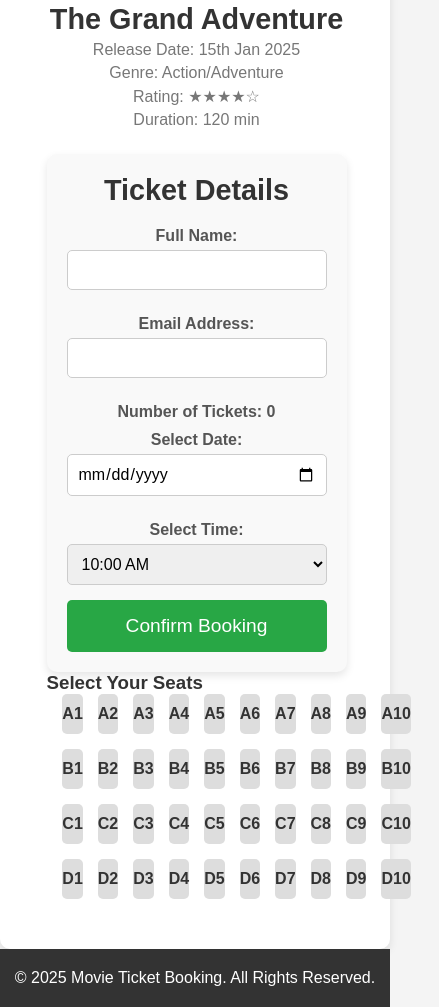
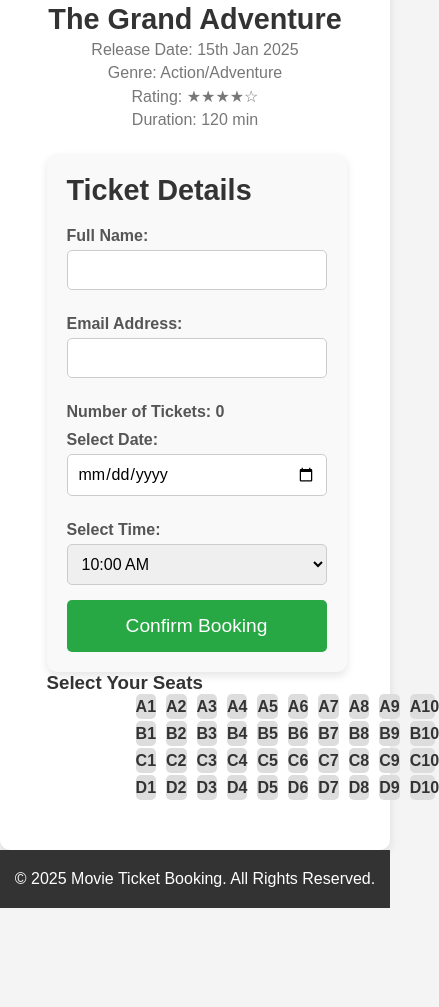
Before and after one commit to Vanshchouksey21/Ticket-Booking-System, a plain HTML site: page booknow.html in a window 390 px wide. Shown: the part 410-1417 px from the top of the page, 439 px wide, since content can reach past the window. After the commit the page ends 1318 px from the top, so only its background shows below. Drawn offline with Linux system fonts and the light colour scheme.

Commit message:
final pj

```diff
--- a/booknow.css
+++ b/booknow.css
@@ -196,9 +196,9 @@
 
 .row {
   display: flex;
-    gap: 15px;
   justify-content: center;
-    padding-left: 28%;
+  gap: 10px;
+ padding-left:30% ;
 }
 
 .seat {
@@ -230,13 +230,60 @@
 }
 
 /* Media Queries */
-  @media (max-width: 768px) {
-    .booking-card {
-      flex-direction: column;
+@media (max-width: 1024px) {
+  .seat-layout {
+    gap: 10px;
   }
 
-    .movie-info,
-    .booking-form {
-      text-align: center;
+  .row {
+    flex-direction: row;
+    justify-content: space-evenly;
+  }
+
+  .seat {
+    width: 35px;
+    height: 35px;
   }
 }
+
+@media (max-width: 768px) {
+  .seat-layout {
+    gap: 10px;
+  }
+
+  .row {
+    flex-direction: row;
+    justify-content: space-evenly;
+  }
+
+  .seat {
+    width: 30px;
+    height: 30px;
+    line-height: 30px;
+  }
+
+  .seat-layout {
+    gap: 5px;
+  }
+}
+
+@media (max-width: 480px) {
+  .seat-layout {
+    gap: 5px;
+  }
+
+  .row {
+    flex-direction: row;
+    justify-content: space-evenly;
+  }
+
+  .seat {
+    width: 25px;
+    height: 25px;
+    line-height: 25px;
+  }
+
+  .seat-layout {
+    gap: 2px;
+  }
+}
```
Lines whose indentation alone changed are shown as unchanged.
